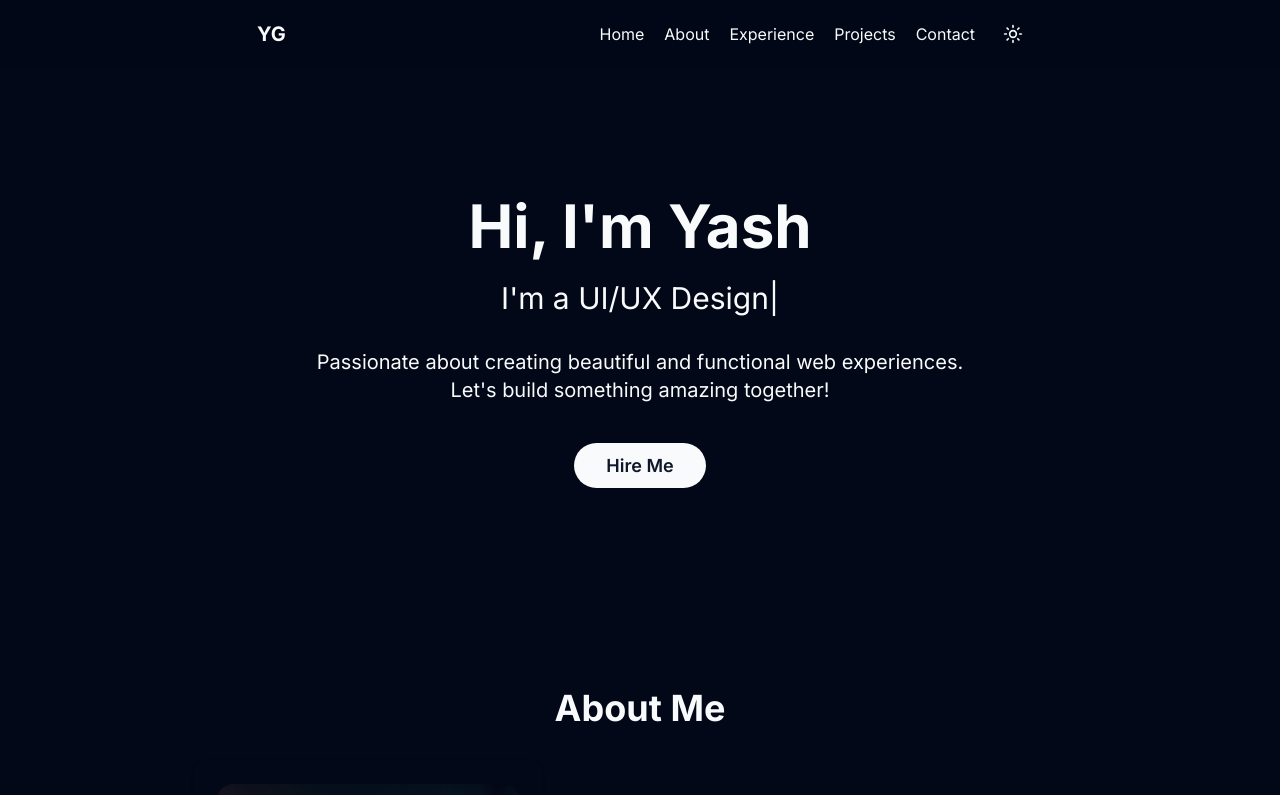
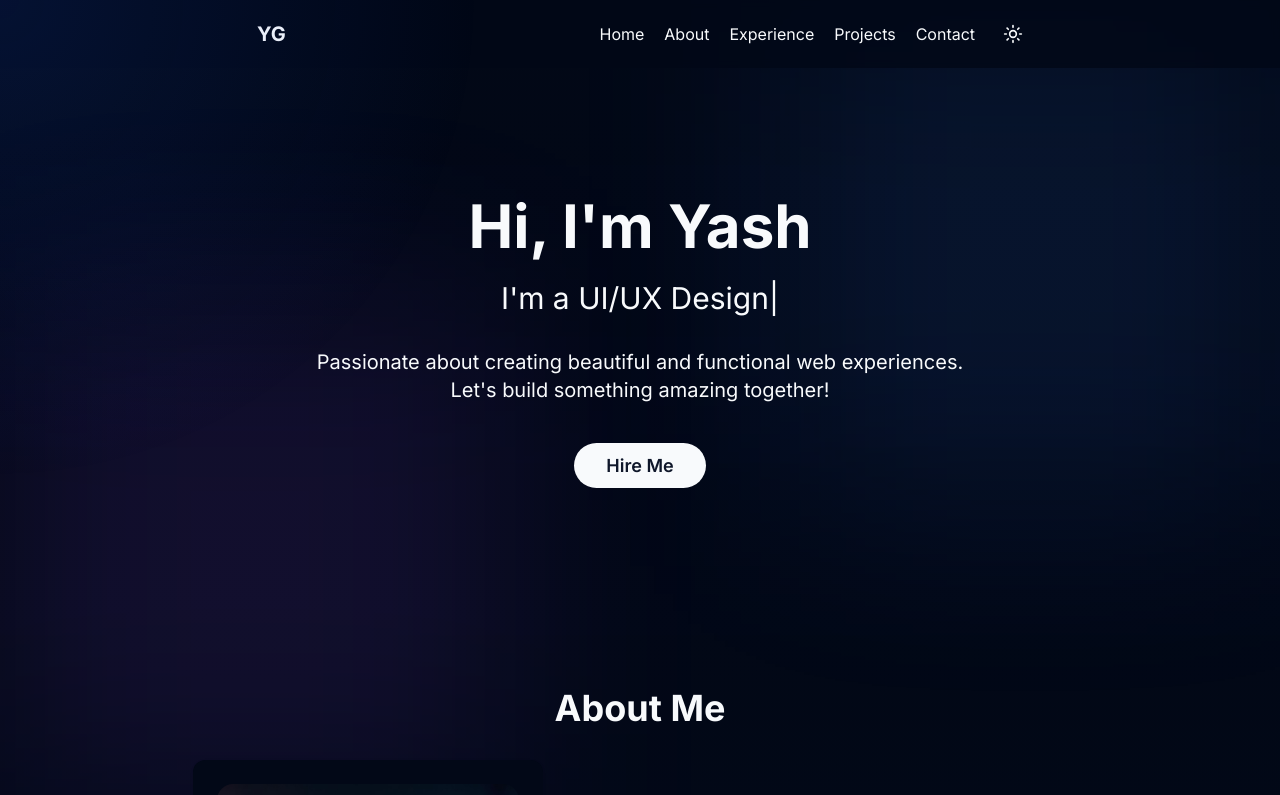
Before and after one commit to Yashgite/portfolio, a Next.js app: page / in a window 1280 px wide. Shown: the top 795 px of the page. Built offline with nearby package versions, Linux system fonts and the light colour scheme.

Commit message:
update bg

```diff
--- a/app/layout.js
+++ b/app/layout.js
@@ -3,6 +3,7 @@ import { Inter } from "next/font/google"
 import { ThemeProvider } from "@/components/theme-provider"
 import "./globals.css";
 const inter = Inter({ subsets: ["latin"] })
+import MouseMoveEffect from "@/components/mouse-move-effect"
 
 export const metadata = {
   title: "Your Name - Portfolio",
@@ -12,8 +13,9 @@ export const metadata = {
 export default function RootLayout({ children }) {
   return (
     <html lang="en">
-      <body className={inter.className}>
+      <body className={`${inter.className} bg-background text-foreground antialiased`}>
                 <ThemeProvider attribute="class" defaultTheme="dark" enableSystem>
+                  <MouseMoveEffect/>
           {children}
         </ThemeProvider>
       </body>
--- a/app/page.js
+++ b/app/page.js
@@ -8,7 +8,13 @@ import Experience from "@/components/experience"
 
 export default function Home() {
   return (
-    <main className="min-h-screen bg-background text-foreground">
+    <main className="relative min-h-screen bg-background text-foreground">
+      <div className="pointer-events-none fixed inset-0">
+        <div className="absolute inset-0 bg-gradient-to-b from-background via-background/90 to-background" />
+        <div className="absolute right-0 top-0 h-[500px] w-[500px] bg-blue-500/10 blur-[100px]" />
+        <div className="absolute bottom-0 left-0 h-[500px] w-[500px] bg-purple-500/10 blur-[100px]" />
+      </div>
+      <div className="relative z-10">
       <Header />
       <Hero />
       <About />
@@ -16,6 +22,8 @@ export default function Home() {
       <Projects />
       <Contact />
       <Footer />
+      </div>
+
     </main>
   )
 }
--- /dev/null
+++ b/components/mouse-move-effect.js
@@ -0,0 +1,28 @@
+"use client";
+
+import { useEffect, useState } from "react";
+
+export default function MouseMoveEffect() {
+  const [mousePosition, setMousePosition] = useState({ x: 0, y: 0 });
+
+  useEffect(() => {
+    const handleMouseMove = (event) => {
+      setMousePosition({ x: event.clientX, y: event.clientY });
+    };
+
+    window.addEventListener("mousemove", handleMouseMove);
+
+    return () => {
+      window.removeEventListener("mousemove", handleMouseMove);
+    };
+  }, []);
+
+  return (
+    <div
+      className="pointer-events-none fixed inset-0 z-30 transition-opacity duration-300"
+      style={{
+        background: `radial-gradient(600px at ${mousePosition.x}px ${mousePosition.y}px, rgba(29, 78, 216, 0.15), transparent 80%)`,
+      }}
+    />
+  );
+}
--- a/next.config.mjs
+++ b/next.config.mjs
@@ -1,4 +1,13 @@
 /** @type {import('next').NextConfig} */
-const nextConfig = {};
+const nextConfig = {
+    images: {
+        remotePatterns: [
+          {
+            protocol: "https",
+            hostname: "github-readme-streak-stats.herokuapp.com",
+          },
+        ],
+      },
+};
 
 export default nextConfig;
```
